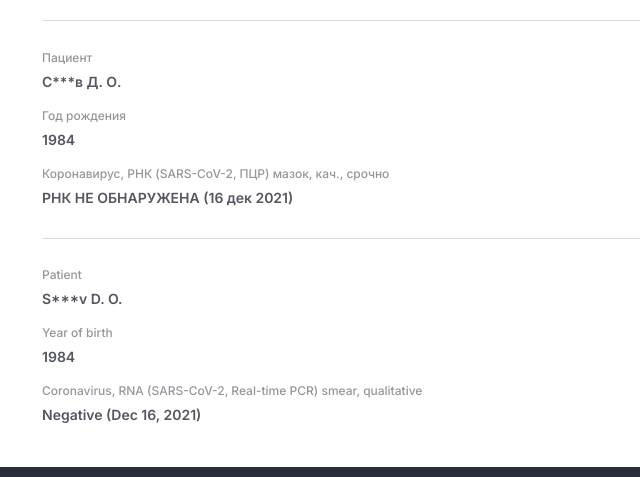
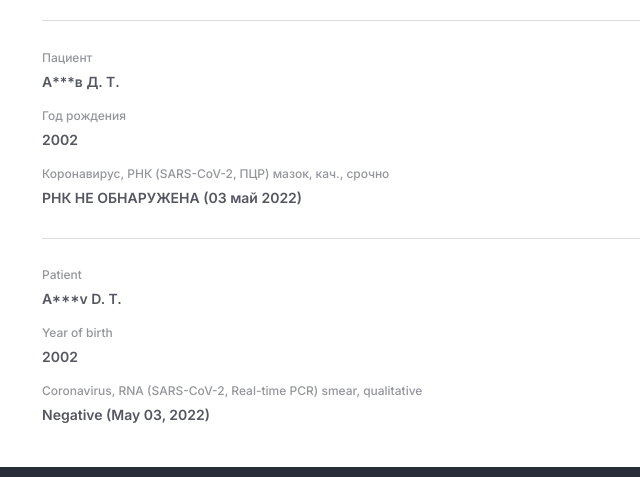
Before and after one commit to gemotest-ru-covidcheck-key-1319C7A4-062/gemotest-ru-covidcheck-key-1319C7A4-062.github.io, a plain HTML site: page index.html in a window 1280 px wide. Shown: the part 321-798 px from the top of the page, 0-640 px from the left. Drawn offline with Linux system fonts and the light colour scheme.

Commit message:
Update index.html
/

```diff
--- a/index.html
+++ b/index.html
@@ -42,18 +42,18 @@
 
 				<div class="advansed">
 					<dl>
-						<dt>Пациент</dt> <dd>С***в Д. О.</dd>
-													<dt>Год рождения</dt> <dd>1984</dd>
+						<dt>Пациент</dt> <dd>А***в Д. Т.</dd>
+													<dt>Год рождения</dt> <dd>2002</dd>
 																																				<dt>Коронавирус, РНК (SARS-CoV-2, ПЦР) мазок, кач., срочно</dt>
-									<dd>РНК НЕ ОБНАРУЖЕНА (16 дек 2021)</dd>
+									<dd>РНК НЕ ОБНАРУЖЕНА (03 май 2022)</dd>
 																										</dl>
 				</div>
 									<div class="advansed">
 						<dl>
-							<dt>Patient</dt> <dd>S***v D. O.</dd>
-															<dt>Year of birth</dt> <dd>1984</dd>
+							<dt>Patient</dt> <dd>A***v D. T.</dd>
+															<dt>Year of birth</dt> <dd>2002</dd>
 																																																				<dt>Coronavirus, RNA (SARS-CoV-2, Real-time PCR) smear, qualitative</dt>
-											<dd>Negative (Dec 16, 2021)</dd>
+											<dd>Negative (May 03, 2022)</dd>
 																																								</dl>
 					</div>
 									</div>
```
